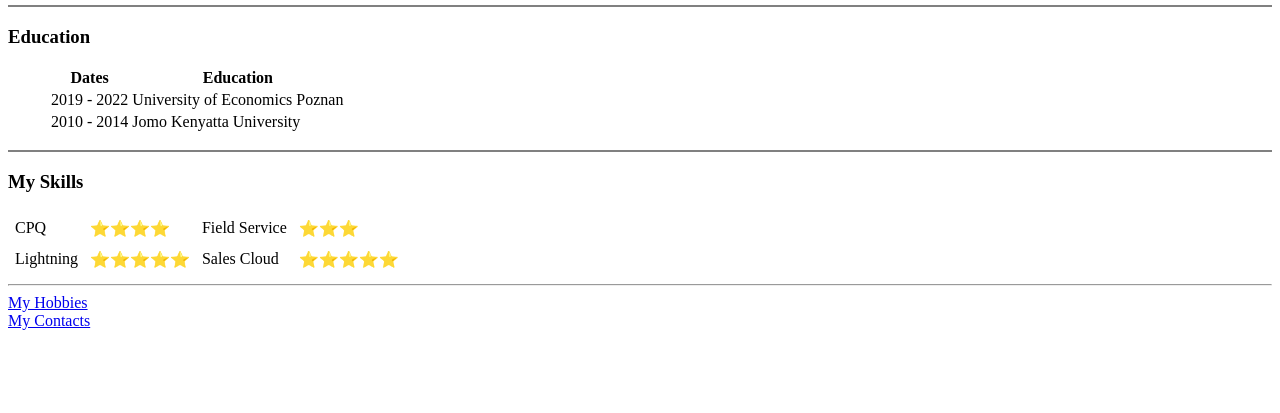
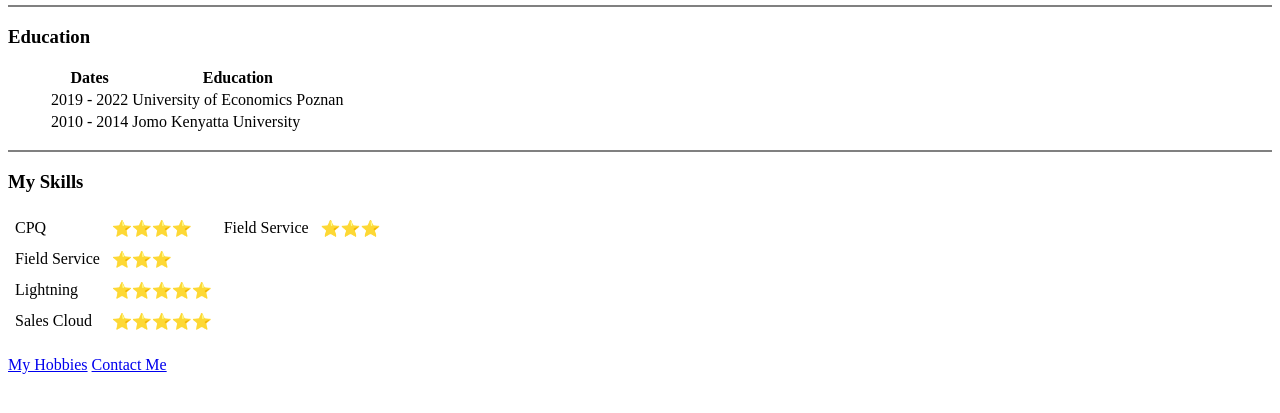
Before and after one commit to Wyny-k/cv, a plain HTML site: page index.html in a window 1280 px wide. Shown: the part 357-770 px from the top of the page. Drawn offline with Linux system fonts and the light colour scheme.

Commit message:
Edited index file name

```diff
--- a/index.htm
+++ b/index.html
@@ -59,16 +59,21 @@
                 <td>⭐️⭐️⭐️</td>
             </tr>
             <tr>
+                <td>Field Service</td>
+                <td>⭐️⭐️⭐️</td>
+            </tr>
+            <tr>
                 <td>Lightning</td>
                 <td>⭐️⭐⭐️⭐⭐️</td>
+             </tr>
+              <tr>
                 <td>Sales Cloud</td>
                 <td>⭐️⭐⭐️⭐⭐️</td>
-            </tr>
+              </tr>
         </table>
-        <hr size="2">
+        <br>
         <a href="hobbies.html">My Hobbies</a>
-        <br>
-        <a href="contact.html">My Contacts</a>
+        <a href="contact.html">Contact Me</a>
     </body>
 
 </html>
```
